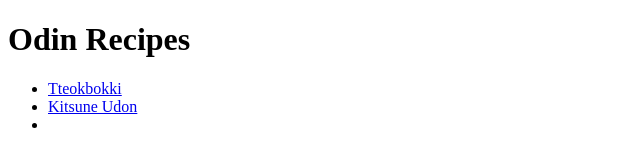
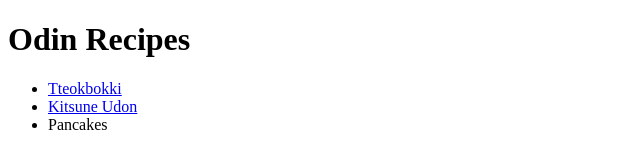
Before and after one commit to rontron3000/odin-recipes, a plain HTML site: page index.html in a window 1280 px wide. Shown: the full height of the page, 0-640 px from the left. Drawn offline with Linux system fonts and the light colour scheme.

Commit message:
fixed pancakes link

```diff
--- a/index.html
+++ b/index.html
@@ -11,7 +11,7 @@
     <ul>
         <li><a href="recipes/tteokbokki.html">Tteokbokki</a></li>
         <li><a href="recipes/kitsune-udon.html">Kitsune Udon</a></li>
-        <li><a href="recipes/pancakes.html"></a></li>
+        <li><a href="recipes/pancakes.html"></a>Pancakes</li>
     </ul>
 
 </body>
```
